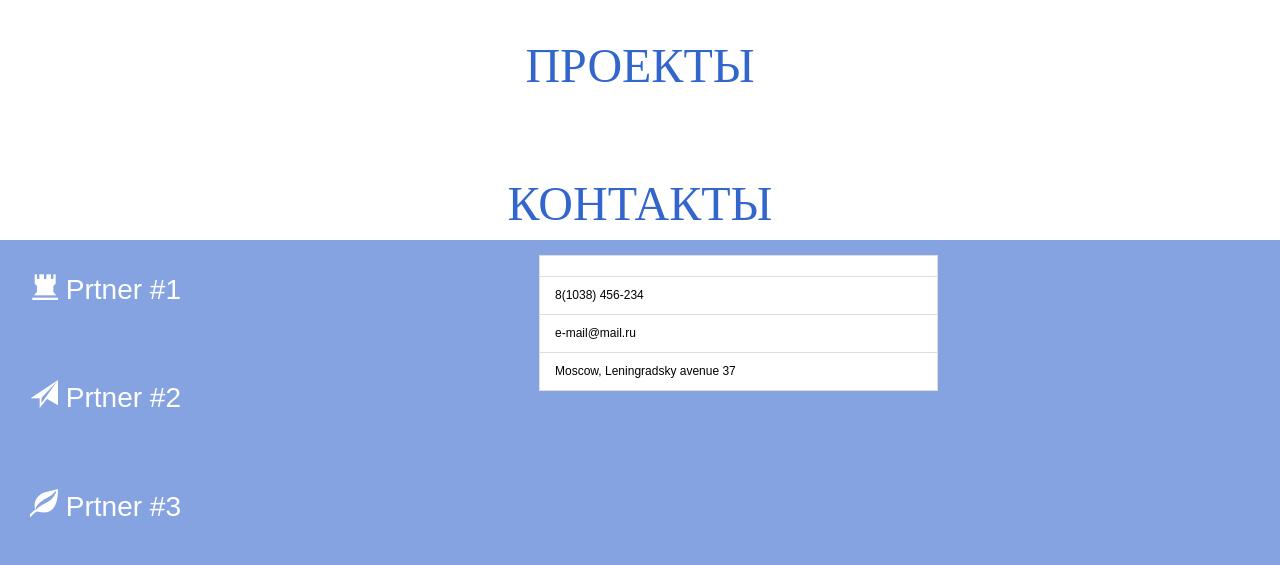
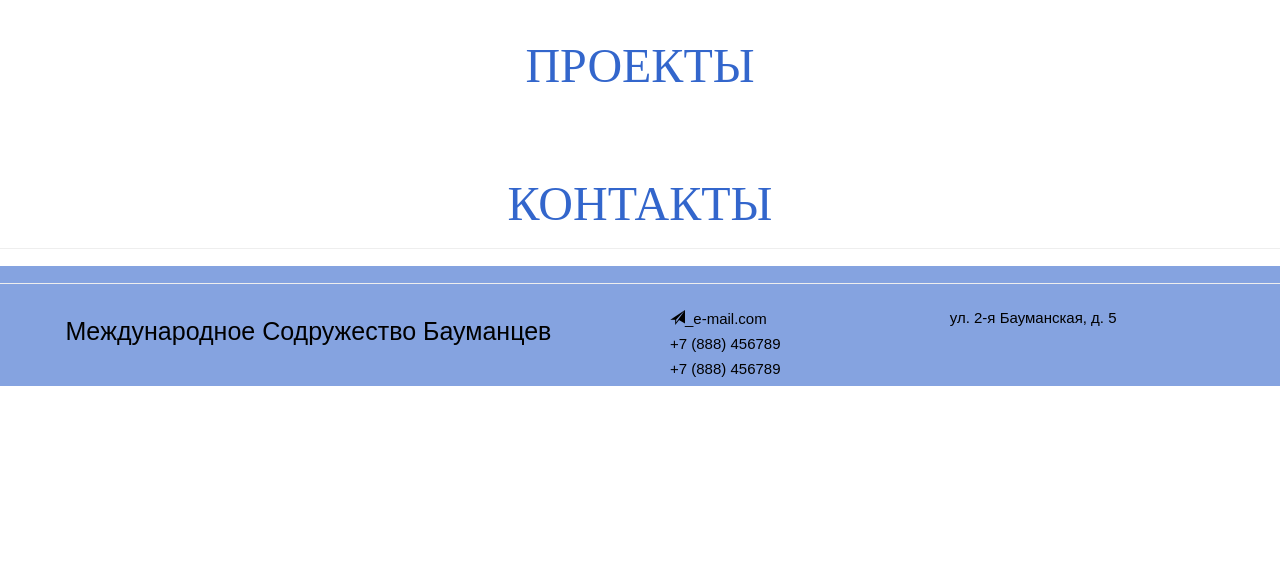
Before and after one commit to ArturAmbartsumov/MSB, a Django app: template main/templates/main/base_index.html in a window 1280 px wide. Shown: the part 399-964 px from the top of the page. After the commit the page ends 785 px from the top, so only its background shows below. Run offline with Django 3.2, Linux system fonts and the light colour scheme; the template is opened without the code that fills it, so the values that code supplies are empty; some libraries are stand-ins or nearby versions; some web fonts are replaced.

Commit message:
Футер
убогий очень

```diff
--- a/main/templates/main/base.html
+++ b/main/templates/main/base.html
@@ -67,7 +67,7 @@
 		{% block gallery %} {% endblock gallery %}
 
 		{% block footer%}
-			<div class="row">
+		<!--	<div class="row">
 			  <div id="footer">
 			    <div class="container footer">
 			      <div class="row">
@@ -105,7 +105,29 @@
 			      </div>
 			    </div>
 			  </div>
-			</div>
+			</div>-->
+      <div class="brand ">
+        <h1 class="brandHeader">контакты</h1> <hr>
+      </div>
+      <div class="brand-footer row"><hr>
+        <div class="col-lg-1 col-md-1 col-sm-1 col-xs-0">
+        </div>
+        <div class="col-lg-9 col-md-9 col-sm-9 col-xs-10">
+          <h2> Мeждународное Содружество Бауманцев</h2>
+        </div>
+        <div class="col-lg-9 col-md-9 col-sm-9 col-xs-10">
+          <div class="col-lg-10 col-md-10 col-sm-10 ">
+          <h4><span class="glyphicon glyphicon-send"></span>_e-mail.com</h4>
+          <h4>+7 (888) 456789</4>
+            <h4>+7 (888) 456789</4>
+          </div>
+        <div class="ccol-lg-10 col-md-10 col-sm-10 ">
+          <h4></h4>
+          <h4>ул. 2-я Бауманская, д. 5</h4>
+        </div>
+        </div>
+      </div>
+
 		{% endblock footer%}
 
 	</div>
--- a/main/templates/main/base_index.html
+++ b/main/templates/main/base_index.html
@@ -102,8 +102,8 @@
   </div>
 {% endblock gallery %}
 
-{% block footer %}
-  <div class="brand ">
+
+  <!-- <div class="brand ">
     <h1 class="brandHeader">контакты</h1>
   </div>
   <div class="brand-footer row">
@@ -125,6 +125,4 @@
     <div class="col-md-5 foot-brand">
     </div>
 
-    <!-- <img width="100%" alt="Карты яндекс" src={% static 'main/img/4.jpg' %}> -->
-  </div>
-{% endblock footer %}
+    <<img width="100%" alt="Карты яндекс" src={% static 'main/img/4.jpg' %}> -->
```
